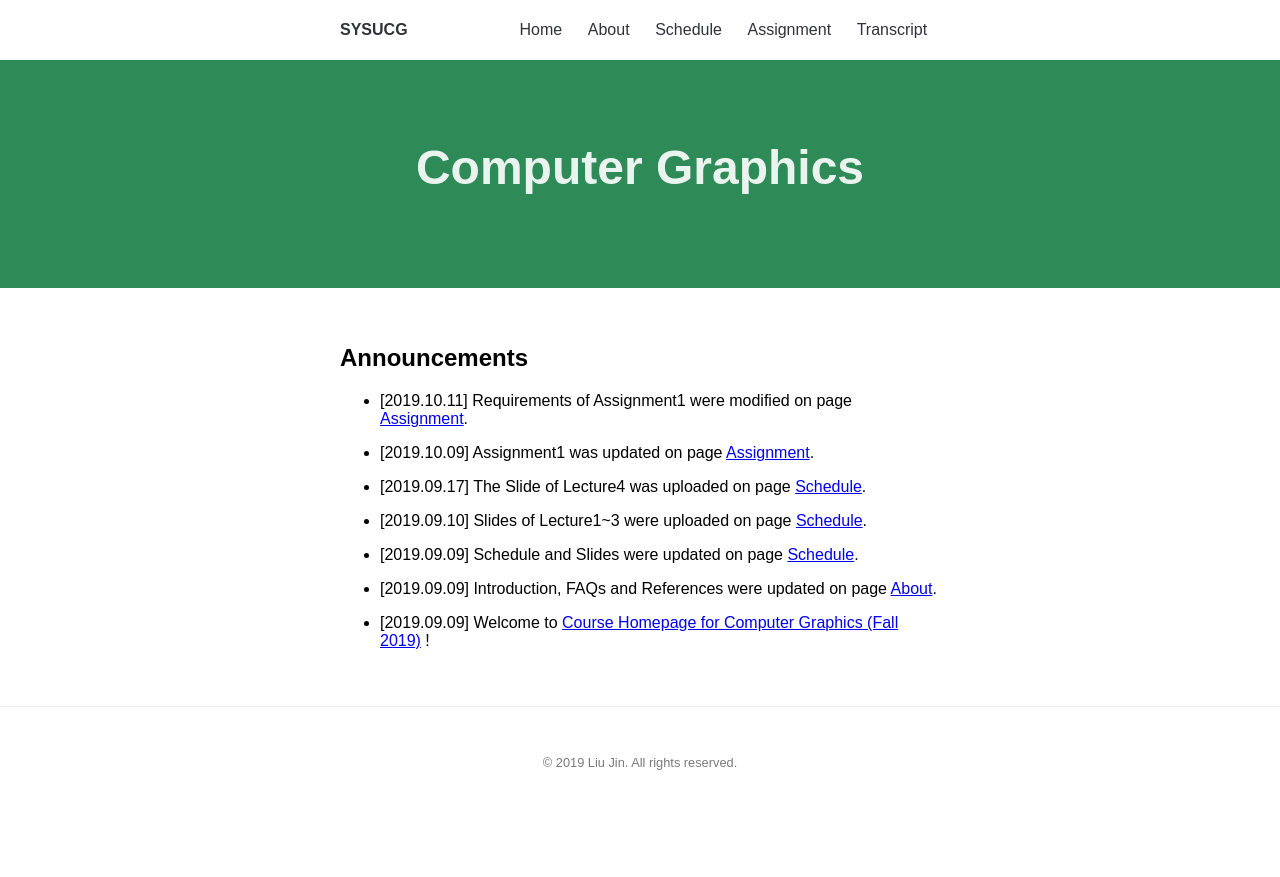
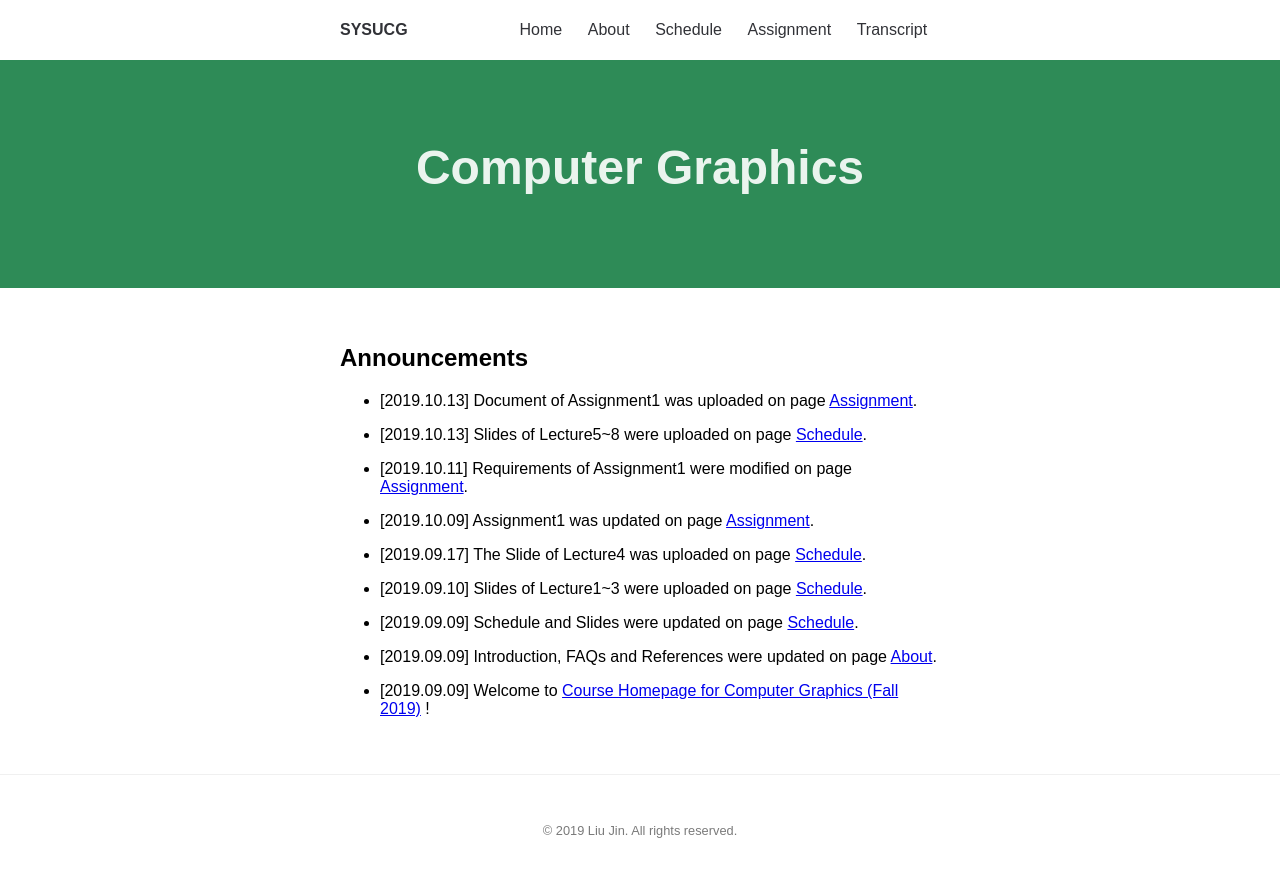
Before and after one commit to sysucg2019/sysucg2019.github.io, a Jekyll site: the page built from index.md, in a window 1280 px wide. Shown: the top 877 px of the page. Built offline with Jekyll 4.4.1, drawn with Linux system fonts in a browser that asks for light colours.

Commit message:
Update index.md

```diff
--- a/index.md
+++ b/index.md
@@ -4,6 +4,10 @@ title: Computer Graphics (Fall 2019)
 ---
 
 ## Announcements
+- [2019.10.13] Document of Assignment1 was uploaded on page [Assignment](https://sysucg2019.github.io/assignment).
+
+- [2019.10.13] Slides of Lecture5~8 were uploaded on page [Schedule](https://sysucg2019.github.io/schedule).
+
 - [2019.10.11] Requirements of Assignment1 were modified on page [Assignment](https://sysucg2019.github.io/assignment).
 
 - [2019.10.09] Assignment1 was updated on page [Assignment](https://sysucg2019.github.io/assignment).
```
